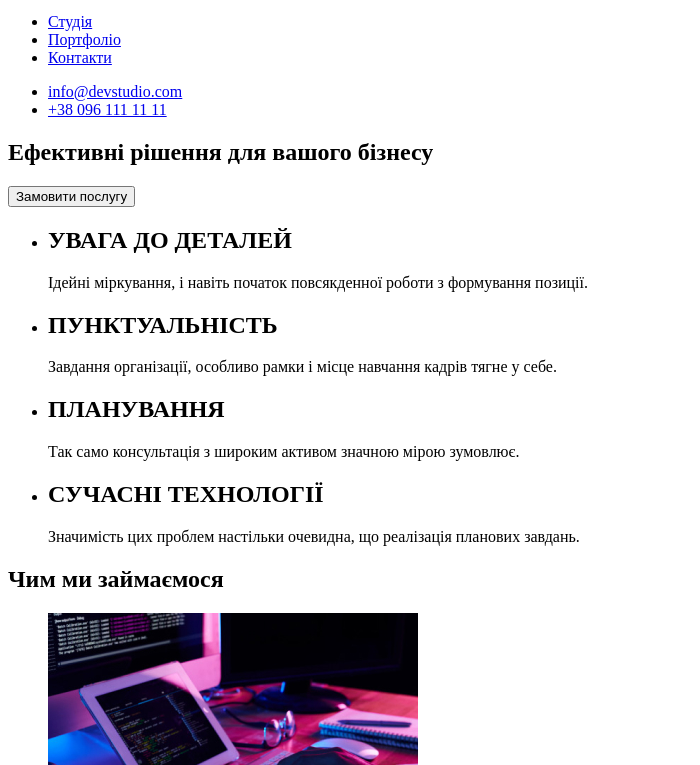
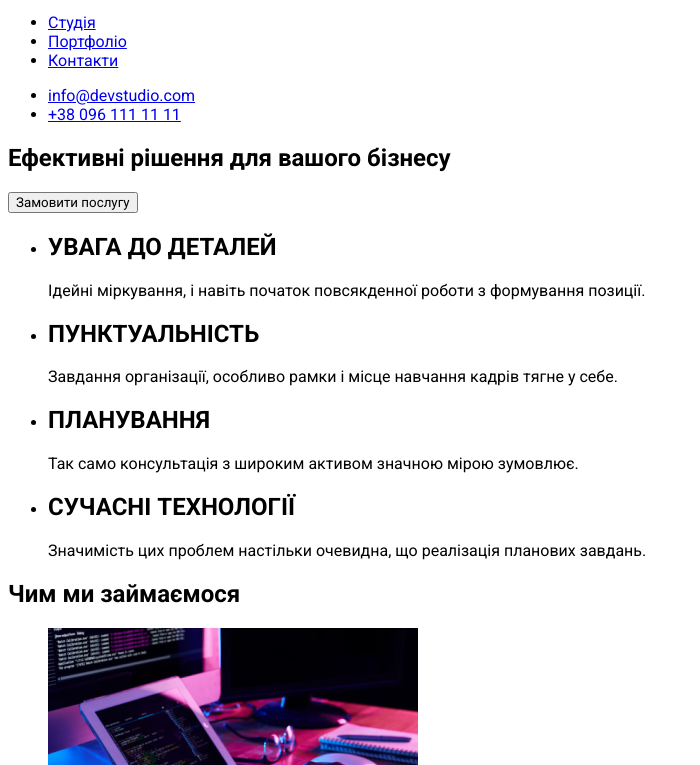
Before and after one commit to sheremetkyryl/WebStudio, a plain HTML site: page index.html in a window 1280 px wide. Shown: the part 35-800 px from the top of the page, without its empty margins (0-700 px from the left). Drawn offline with Linux system fonts and the light colour scheme; a web font is replaced by a local one.

Commit message:
add fonts

```diff
--- a/css/style.css
+++ b/css/style.css
@@ -3,9 +3,27 @@
   --secondTextColor: #757575;
   --thirdTextColor: #ffffff;
   --textColorLogo: #000000;
-    --colorOnMouseOver: #2196F3;
+  --colorOnMouseOver: #2196f3;
   --bgColor: #ffffff;
-    --secondBgColor:  #2F303A;
-    --thirdBgColor: #F5F4FA;
-    --projectBgColor: #EEEEEE;
+  --secondBgColor: #2f303a;
+  --thirdBgColor: #f5f4fa;
+  --projectBgColor: #eeeeee;
 }
+body {
+  font-family: "Roboto", sans-serif;
+}
+a {
+  font-family: "Roboto", sans-serif;
+}
+h1{
+  font-family: "Roboto", sans-serif;
+}
+button{
+  font-family: "Roboto", sans-serif;
+}
+h2 {
+  font-family: "Roboto", sans-serif;
+}
+p{
+  font-family: "Roboto", sans-serif;
+}
--- a/index.html
+++ b/index.html
@@ -5,6 +5,12 @@
     <meta name="viewport" content="width=device-width, initial-scale=1.0">
     <title>Document</title>
     <link rel="stylesheet" href="/css/style.css">
+    <!-- <link rel="preconnect" href="https://fonts.googleapis.com">
+    <link rel="preconnect" href="https://fonts.gstatic.com" crossorigin>
+    <link href="https://fonts.googleapis.com/css2?family=Roboto:ital,wght@0,100;0,300;0,400;0,500;0,700;0,900;1,100;1,300;1,400;1,500;1,700;1,900&display=swap" rel="stylesheet"> -->
+    <link rel="preconnect" href="https://fonts.googleapis.com">
+<link rel="preconnect" href="https://fonts.gstatic.com" crossorigin>
+<link href="https://fonts.googleapis.com/css2?family=Annapurna+SIL:wght@400;700&family=Roboto:ital,wght@0,100;0,300;0,400;0,500;0,700;0,900;1,100;1,300;1,400;1,500;1,700;1,900&display=swap" rel="stylesheet">
 </head>
 <body>
     <header>
```
Also changed, not shown: portfolio.html (+3 -0 lines). Lines whose indentation alone changed are shown as unchanged.
